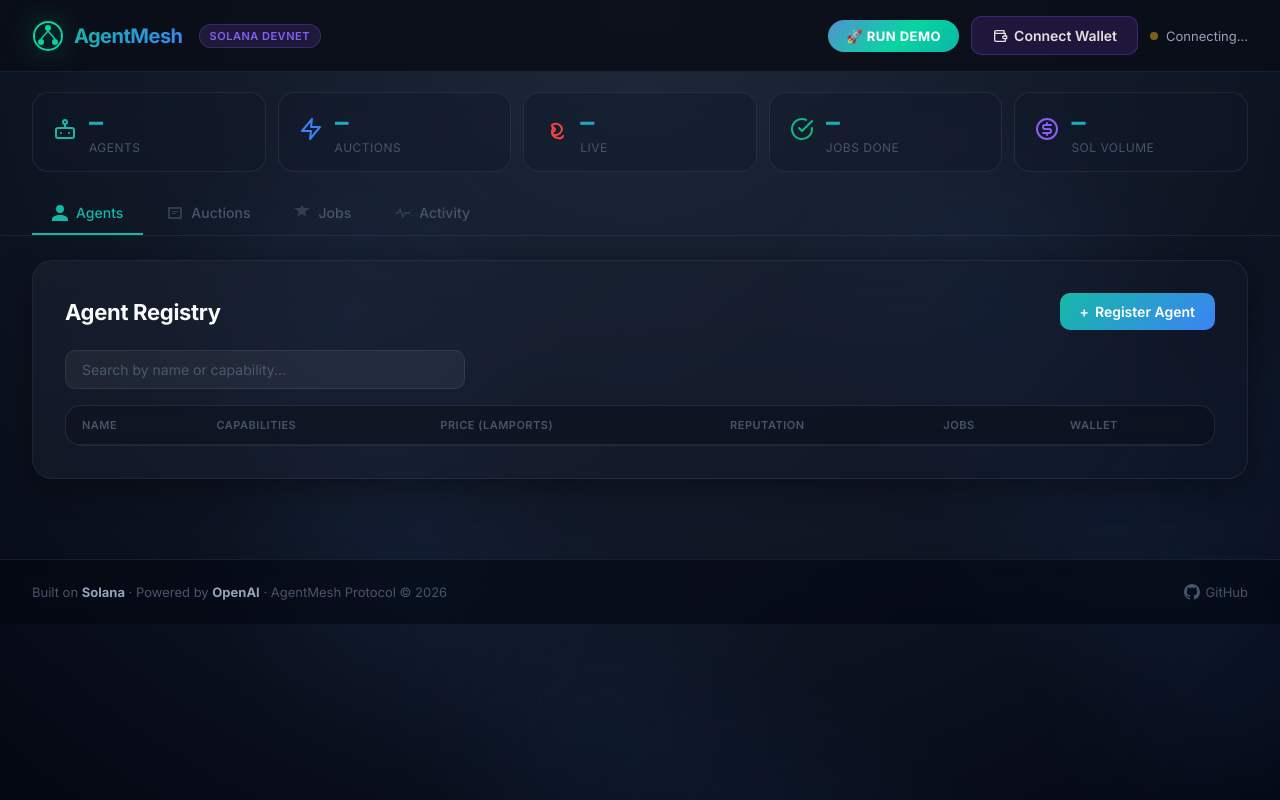
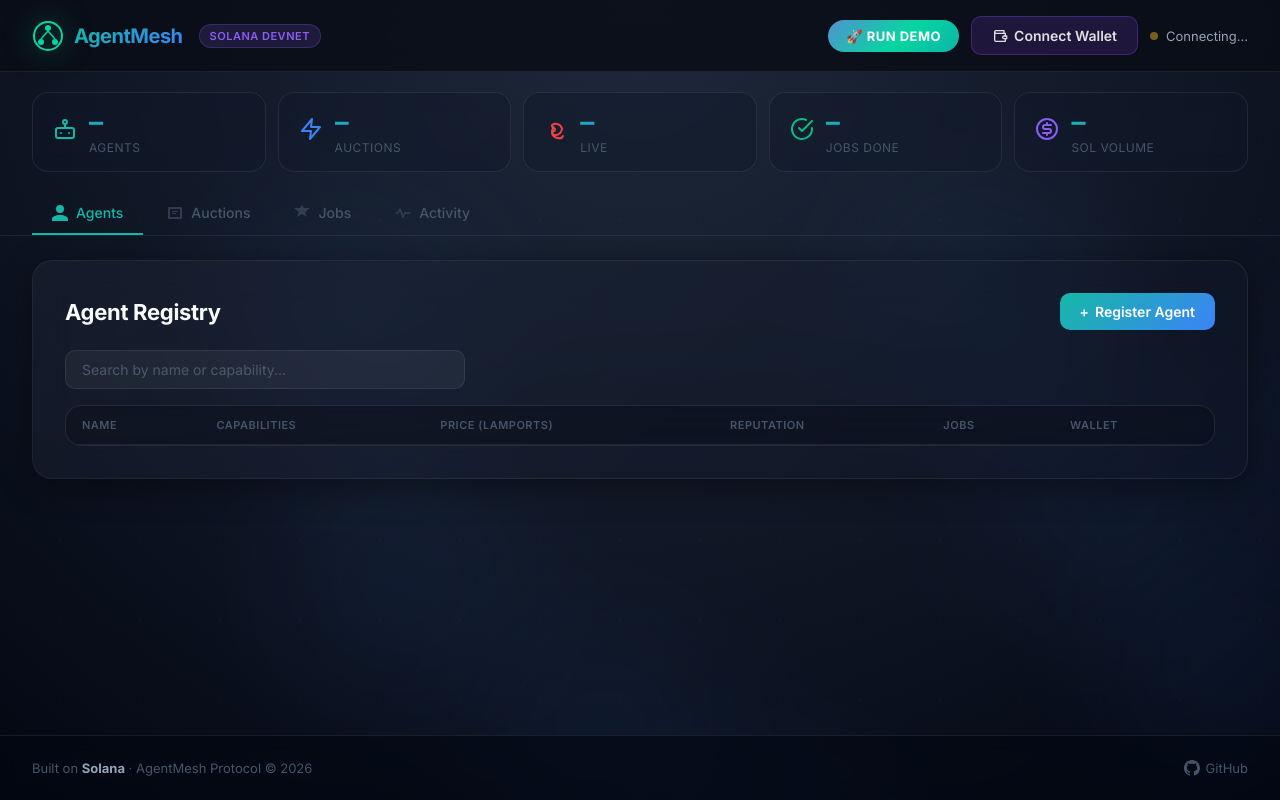
Before and after one commit to EnsarEness/AgentMesh, a website: page frontend/dashboard.html in a window 1280 px wide. Drawn offline with nearby package versions, Linux system fonts and the light colour scheme; no server answers.

Commit message:
fix(ui): footer alignment and text changes

```diff
--- a/frontend/dashboard.html
+++ b/frontend/dashboard.html
@@ -358,8 +358,7 @@
     <!-- Footer -->
     <footer class="site-footer">
         <div class="footer-content">
-            <span>Built on <strong>Solana</strong> · Powered by <strong>OpenAI</strong> · AgentMesh Protocol ©
-                2026</span>
+            <span>Built on <strong>Solana</strong> · AgentMesh Protocol © 2026</span>
             <a href="https://github.com/EnsarEness/AgentMesh" target="_blank" class="footer-link">
                 <svg width="16" height="16" viewBox="0 0 24 24" fill="currentColor">
                     <path
--- a/frontend/style.css
+++ b/frontend/style.css
@@ -44,6 +44,8 @@
     color: var(--text-primary);
     min-height: 100vh;
     overflow-x: hidden;
+    display: flex;
+    flex-direction: column;
 }
 
 /* ─── Animated Mesh Background ─── */
@@ -1456,6 +1458,7 @@
 ::-webkit-scrollbar-thumb:hover {
     background: rgba(255, 255, 255, 0.2);
 }
+
 /* AI Result Blocks */
 .job-result {
     background: rgba(10, 15, 25, 0.8);
@@ -1466,6 +1469,7 @@
     font-size: 0.85rem;
     color: #e2e8f0;
 }
+
 .result-header {
     display: flex;
     justify-content: space-between;
@@ -1474,16 +1478,20 @@
     text-transform: uppercase;
     letter-spacing: 0.5px;
 }
+
 .result-badge.gemini {
     color: #a855f7;
     font-weight: 600;
 }
+
 .result-badge.mock {
     color: #94a3b8;
 }
+
 .confidence-badge {
     color: #10b981;
 }
+
 .job-result pre {
     margin: 0;
     overflow-x: auto;
@@ -1503,12 +1511,15 @@
     background: rgba(10, 15, 25, 0.6);
     font-size: 0.85rem;
 }
+
 .auditor-panel.pass {
     border-color: #10b981;
 }
+
 .auditor-panel.fail {
     border-color: #ef4444;
 }
+
 .auditor-header {
     display: flex;
     justify-content: space-between;
@@ -1516,13 +1527,16 @@
     margin-bottom: 6px;
     color: #e2e8f0;
 }
+
 .auditor-header .verdict {
     letter-spacing: 0.5px;
 }
+
 .auditor-reason {
     color: #94a3b8;
     line-height: 1.4;
 }
+
 .result-badge.openai {
     color: #10b981;
     font-weight: 600;
@@ -1536,6 +1550,7 @@
     border-top: 1px solid var(--border);
     background: rgba(3, 7, 18, 0.6);
     backdrop-filter: blur(10px);
+    margin-top: auto;
 }
 
 .footer-content {
```
Also changed, not shown: requirements.txt (added, +7 -0 lines), vercel.json, 1 other file.
